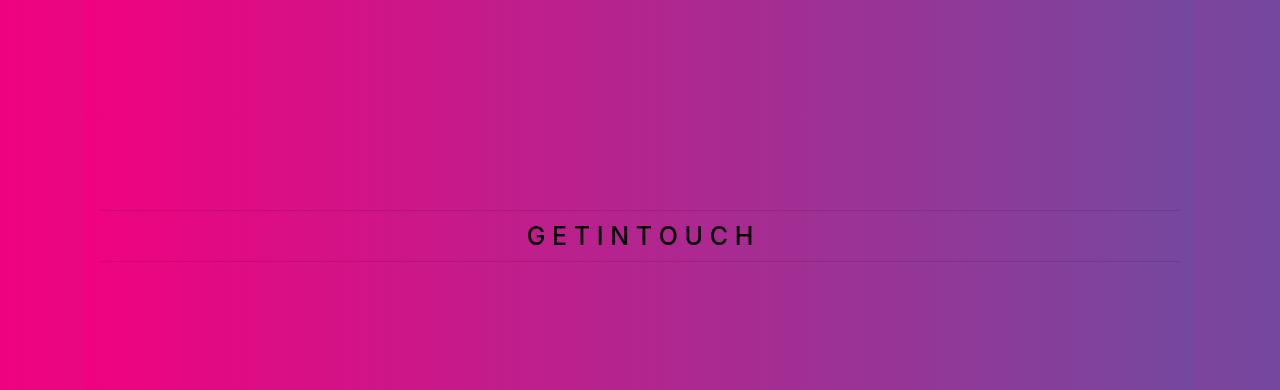
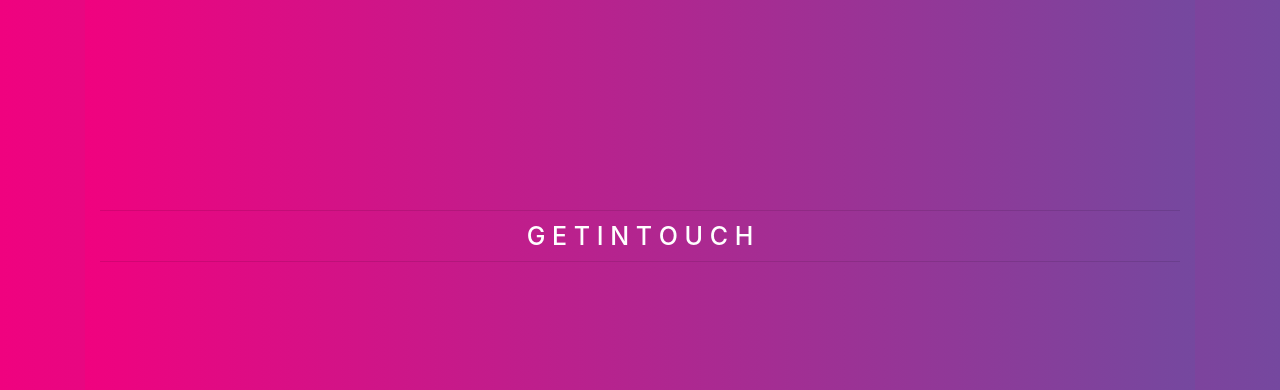
Before and after one commit to soundhariyaa-m/soundhariyaa-m.github.io, a plain HTML site: page index.html in a window 1280 px wide. Shown: the part 2173-2563 px from the top of the page. Drawn offline with nearby package versions, Linux system fonts and the light colour scheme; files that its build step writes are made by us from their sources.

Commit message:
Update style.css

```diff
--- a/css/style.css
+++ b/css/style.css
@@ -548,7 +548,7 @@ ul li a:hover:after
 
 .pricing h1
 {
-    color:black;
+    color:white;
 }
 .pricing li h3
 {
@@ -1021,6 +1021,10 @@ ul li a:hover:after
     /*background-color: #3399ff;*/
 }
 
+.gmail h1
+{
+	color:white;
+}
 .gmail h2,
 .gmail p {
 
```
